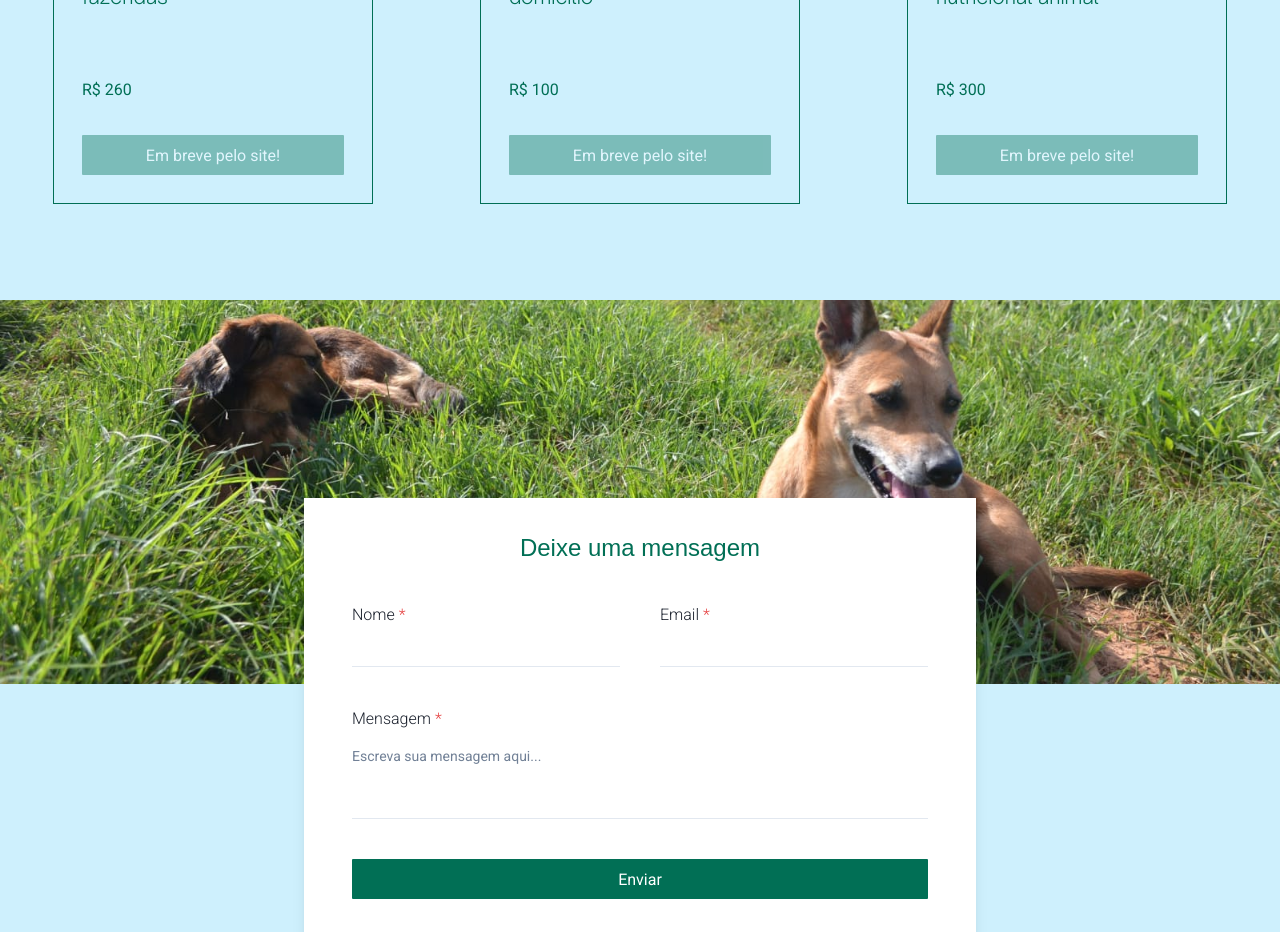
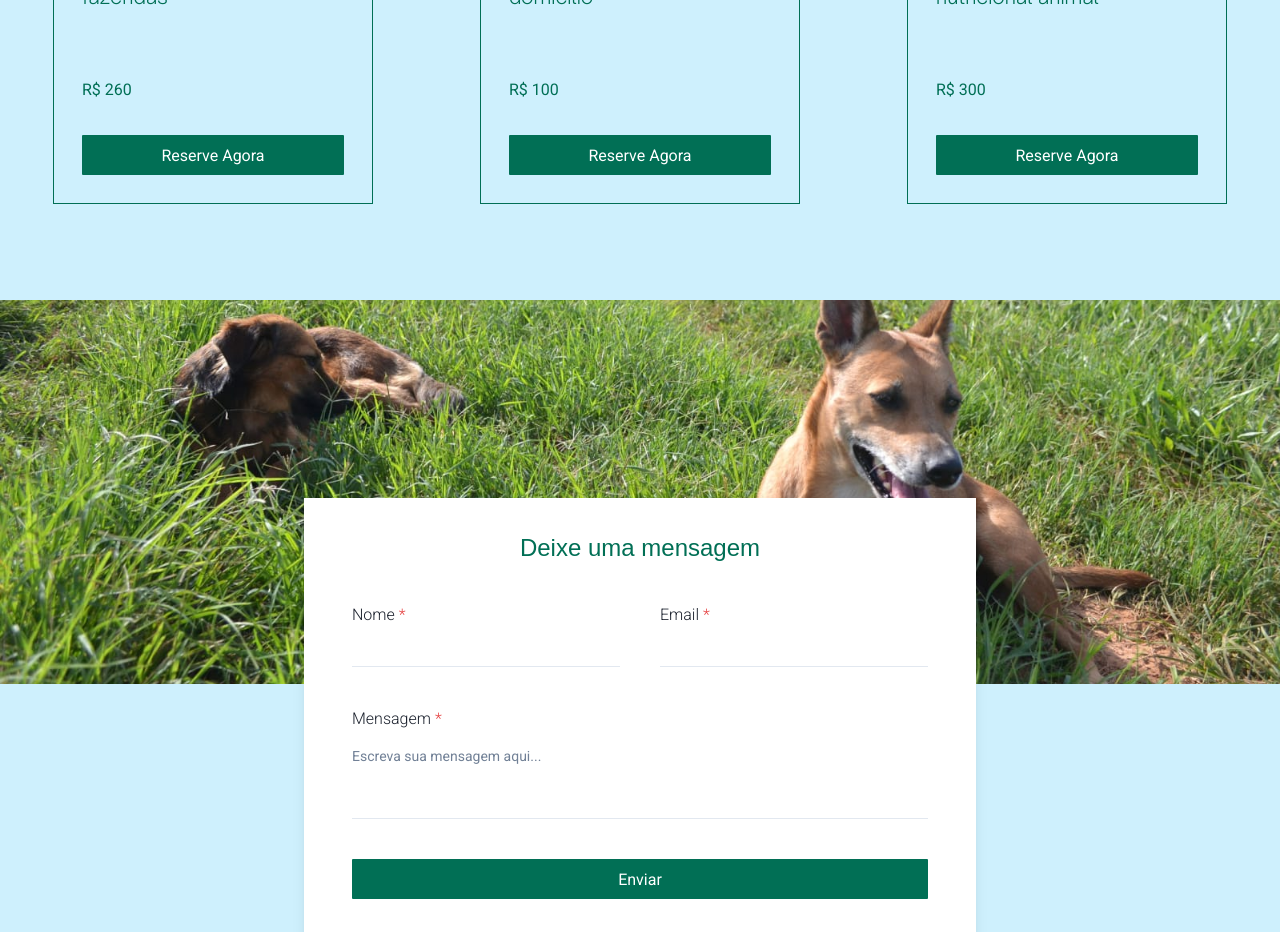
Before and after one commit to pedrotrasfereti/karlatrasfereti, a React (Vite) app: page / in a window 1280 px wide. Shown: the part 1780-2712 px from the top of the page. Built offline with nearby package versions, Linux system fonts and the light colour scheme.

Commit message:
feat(ServiceCard): update button text to reflect availability

```diff
--- a/src/components/ServiceCard.jsx
+++ b/src/components/ServiceCard.jsx
@@ -33,9 +33,7 @@ function ServiceCard({ title, price = undefined }) {
 
       {price && <Text>R${price}</Text>}
 
-      <Button variant="cta" isDisabled>
-        Em breve pelo site!
-      </Button>
+      <Button variant="cta">Reserve Agora</Button>
     </Box>
   );
 }
```
